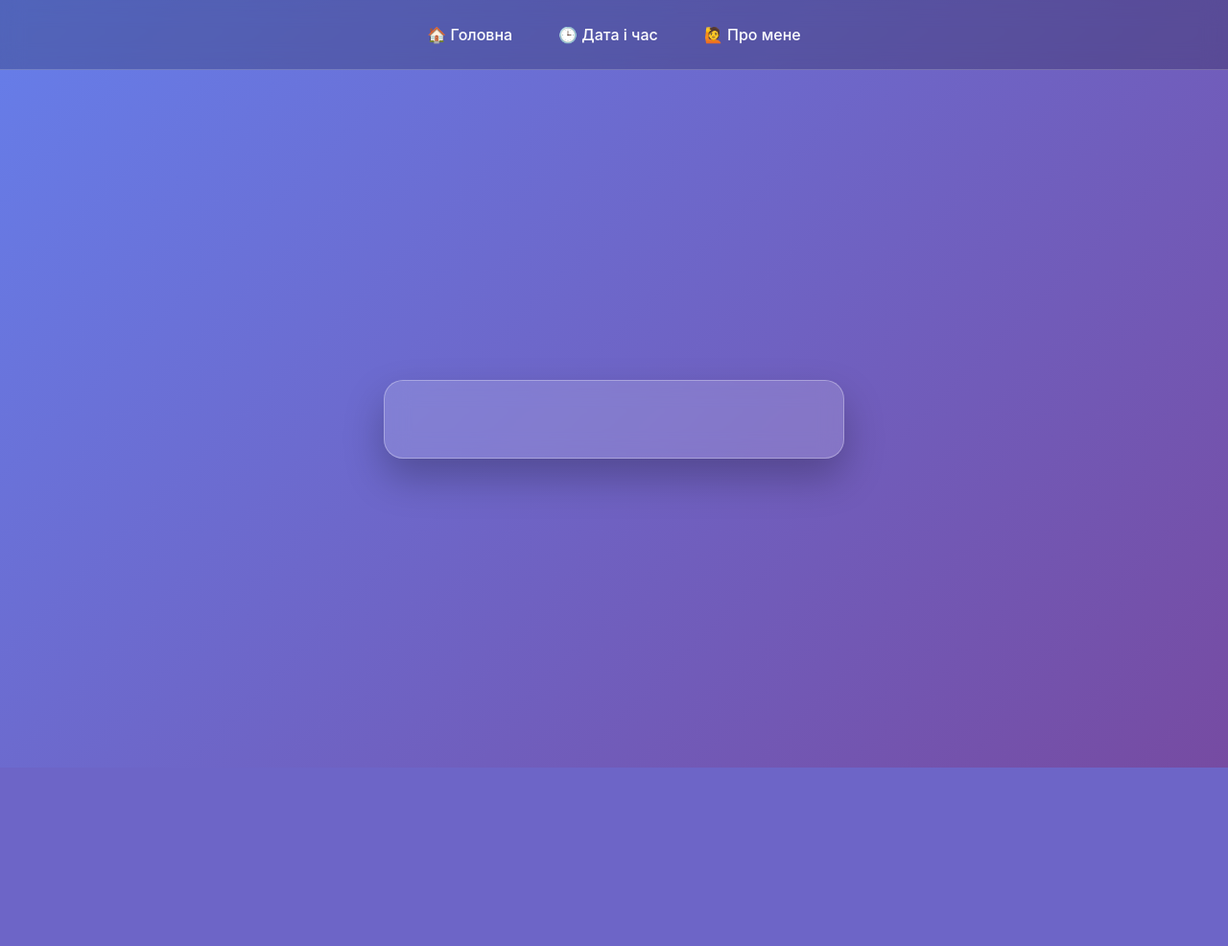
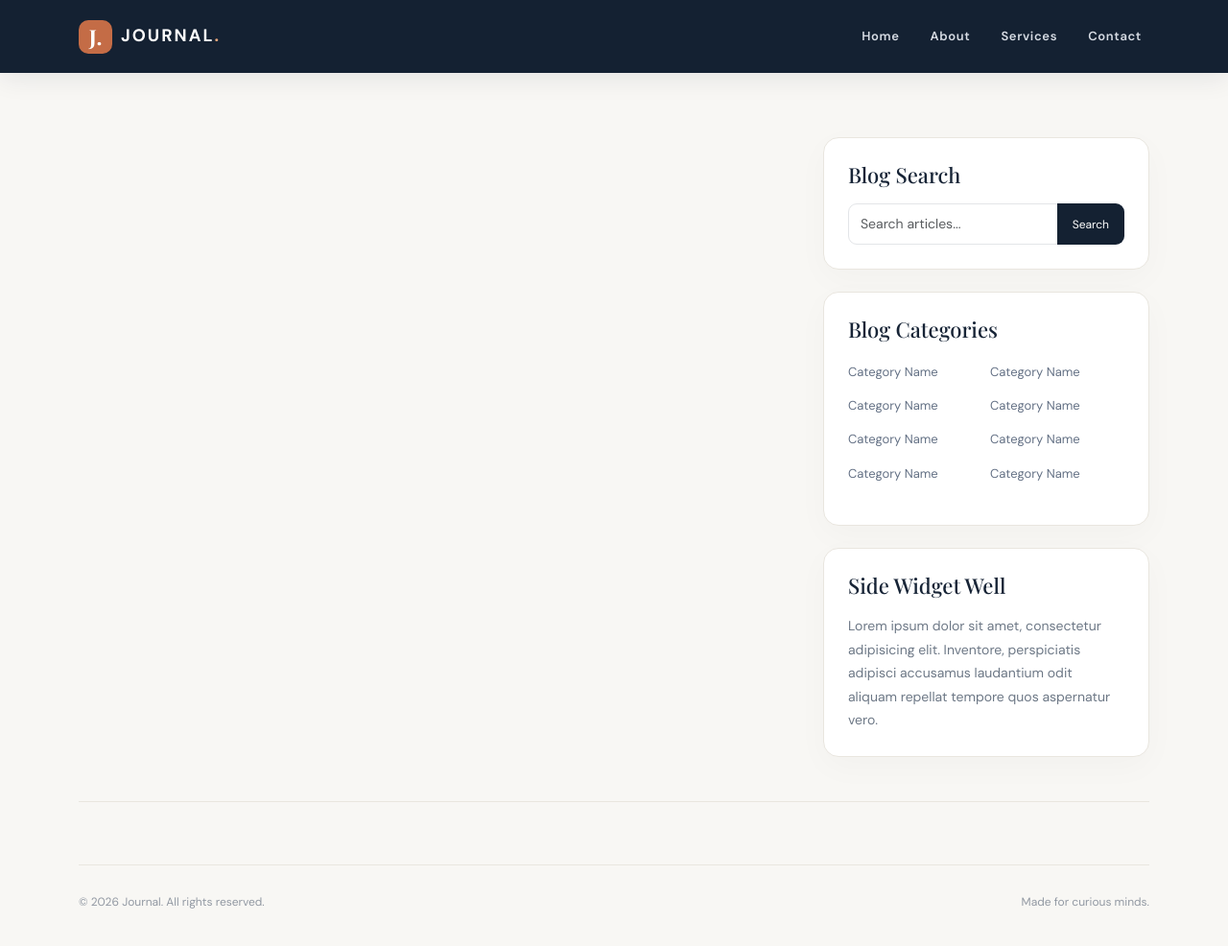
Before and after one commit to Csvgk/new-project, a Django app: template website/templates/base.html in a window 1280 px wide. Shown: the whole page at 96% size. Before the commit the page ends 800 px from the top, so only its background shows below. Run offline with Django 5.2, Linux system fonts and the light colour scheme; the template is opened without the code that fills it, so the values that code supplies are empty; parts of the project's set-up code (start-up, migrations or seed data) failed here and were passed over; some web fonts are replaced.

Commit message:
make a lot of changes )

```diff
--- a/website/helloweb/static/helloweb/clock.js
+++ /dev/null
@@ -1,4 +0,0 @@
-setInterval(function () {
-        var now = new Date();
-        document.getElementById("clock").textContent = now.toLocaleTimeString("uk-UA");
-    }, 1000);
--- a/website/helloweb/static/helloweb/style.css
+++ /dev/null
@@ -1,65 +0,0 @@
-* { box-sizing: border-box; margin: 0; padding: 0; }
-    body {
-        min-height: 100vh;
-        display: flex;
-        flex-direction: column;
-        font-family: -apple-system, "Segoe UI", Roboto, sans-serif;
-        background: linear-gradient(135deg, #667eea, #764ba2);
-        color: #fff;
-    }
-
-    /* Навігація */
-    nav {
-        display: flex;
-        justify-content: center;
-        flex-wrap: wrap;
-        gap: 8px;
-        padding: 16px;
-        background: rgba(0, 0, 0, 0.2);
-        backdrop-filter: blur(12px);
-        border-bottom: 1px solid rgba(255, 255, 255, 0.2);
-    }
-    nav a {
-        color: #fff;
-        text-decoration: none;
-        padding: 10px 20px;
-        border-radius: 999px;
-        font-weight: 500;
-        transition: background 0.2s;
-    }
-    nav a:hover { background: rgba(255, 255, 255, 0.2); }
-    nav a.active { background: #fff; color: #764ba2; font-weight: 700; }
-
-    /* Контент */
-    main {
-        flex: 1;
-        display: flex;
-        align-items: center;
-        justify-content: center;
-        padding: 20px;
-    }
-    .card {
-        background: rgba(255, 255, 255, 0.15);
-        backdrop-filter: blur(12px);
-        border: 1px solid rgba(255, 255, 255, 0.3);
-        border-radius: 20px;
-        padding: 40px 50px;
-        text-align: center;
-        box-shadow: 0 20px 40px rgba(0, 0, 0, 0.25);
-        max-width: 480px;
-        width: 100%;
-    }
-    h1 { font-size: 2.4rem; margin-bottom: 12px; }
-    p { opacity: 0.9; margin-bottom: 24px; }
-    ul { list-style: none; margin-bottom: 8px; }
-    li {
-        background: rgba(255, 255, 255, 0.2);
-        border-radius: 12px;
-        padding: 14px 18px;
-        margin: 10px 0;
-        font-size: 1.1rem;
-        display: flex;
-        justify-content: space-between;
-    }
-    li span { opacity: 0.8; }
-    .clock { font-size: 3rem; font-weight: 700; margin: 16px 0; letter-spacing: 2px; }
--- a/website/templates/base.html
+++ b/website/templates/base.html
@@ -1,28 +1,125 @@
-{% load static %}
-<!doctype html>
-<html lang="uk">
+<!DOCTYPE html>
+<html lang="en">
 <head>
-    <meta charset="utf-8">
-    <meta name="viewport" content="width=device-width, initial-scale=1">
-    <title>{% block title %}Мій сайт{% endblock %}</title>
-    <link rel="stylesheet" href="{% static 'helloweb/style.css' %}">
+    {% load static %}
+    <meta charset="utf-8"/>
+    <meta content="IE=edge" http-equiv="X-UA-Compatible"/>
+    <meta content="width=device-width, initial-scale=1" name="viewport"/>
+    <meta content="" name="description"/>
+    <meta content="" name="author"/>
+    <title>Journal — Stories &amp; Ideas</title>
+    <!-- Bootstrap Core CSS -->
+
+    <!-- Custom CSS -->
+
+    <!-- HTML5 Shim and Respond.js IE8 support of HTML5 elements and media queries -->
+    <!-- WARNING: Respond.js doesn't work if you view the page via file:// -->
+
+    <link href="https://cdn.jsdelivr.net/npm/bootstrap@5.3.3/dist/css/bootstrap.min.css" rel="stylesheet"/>
+    <link href="{% static 'blog/css/site.css' %}" rel="stylesheet"/>
 </head>
 <body>
-    <nav>
-        <a class="{% if request.resolver_match.url_name == 'index' %}active{% endif %}"
-           href="{% url 'index' %}">🏠 Головна</a>
-        <a class="{% if request.resolver_match.url_name == 'datetime' %}active{% endif %}"
-           href="{% url 'datetime' %}">🕒 Дата і час</a>
-        <a class="{% if request.resolver_match.url_name == 'about' %}active{% endif %}"
-           href="{% url 'about' %}">🙋 Про мене</a>
-    </nav>
+{% include 'blog/navbar.html' %}
+<!-- Page Content -->
+<div class="container page-container">
+    <div class="row g-5">
+        <!-- Blog Entries Column -->
+        <div class="col-lg-8">{% block content %} {% endblock %} </div>
+        <!-- Blog Sidebar Widgets Column -->
+        <div class="col-lg-4">
+            <!-- Blog Search Well -->
+            <div class="sidebar-card">
+                <h4 class="sidebar-heading">Blog Search</h4>
+                <div class="input-group">
+                    <input aria-label="Search articles" class="form-control" placeholder="Search articles..."
+                           type="text"/>
 
-    <main>
-        <div class="card">
-            {% block content %}{% endblock %}
+                    <button class="btn btn-search" type="button">Search</button>
+
+                </div>
+                <!-- /.input-group -->
+            </div>
+            <!-- Blog Categories Well -->
+            <div class="sidebar-card">
+                <h4 class="sidebar-heading">Blog Categories</h4>
+                <div class="row g-2">
+                    <div class="col-6">
+                        <ul class="list-unstyled category-list">
+                            <li><a href="#">Category Name</a>
+                            </li>
+                            <li><a href="#">Category Name</a>
+                            </li>
+                            <li><a href="#">Category Name</a>
+                            </li>
+                            <li><a href="#">Category Name</a>
+                            </li>
+                        </ul>
+                    </div>
+                    <!-- /.col-lg-6 -->
+                    <div class="col-6">
+                        <ul class="list-unstyled category-list">
+                            <li><a href="#">Category Name</a>
+                            </li>
+                            <li><a href="#">Category Name</a>
+                            </li>
+                            <li><a href="#">Category Name</a>
+                            </li>
+                            <li><a href="#">Category Name</a>
+                            </li>
+                        </ul>
+                    </div>
+                    <!-- /.col-lg-6 -->
+                </div>
+                <!-- /.row -->
+            </div>
+            <!-- Side Widget Well -->
+            <div class="sidebar-card">
+                <h4 class="sidebar-heading">Side Widget Well</h4>
+                <p>Lorem ipsum dolor sit amet, consectetur adipisicing elit. Inventore, perspiciatis adipisci accusamus
+                    laudantium odit aliquam repellat tempore quos aspernatur vero.</p>
+            </div>
         </div>
-    </main>
+    </div>
+    <!-- /.row -->
+    <hr class="soft-divider"/>
+    <!-- Footer -->
+    <footer class="site-footer">
+        <div class="d-flex flex-wrap justify-content-between gap-2">
+            <span>© 2026 Journal. All rights reserved.</span><span>Made for curious minds.</span></div>
+    </footer>
+</div>
+<!-- /.container -->
+<!-- jQuery -->
 
-    {% block scripts %}{% endblock %}
+<!-- Bootstrap Core JavaScript -->
+
+<script src="https://cdn.jsdelivr.net/npm/bootstrap@5.3.3/dist/js/bootstrap.bundle.min.js"></script>
+<script>function searchPosts() {
+    const q = document.querySelector('.sidebar-card input').value.trim().toLowerCase();
+    const cards = [...document.querySelectorAll('.post-card')];
+    if (!cards.length) {
+        window.location.href = 'index.html' + (q ? '?q=' + encodeURIComponent(q) : '');
+        return;
+    }
+    cards.forEach(c => {
+        c.hidden = !!q && !c.textContent.toLowerCase().includes(q)
+    });
+    let status = document.getElementById('searchStatus');
+    if (!status) {
+        status = document.createElement('p');
+        status.id = 'searchStatus';
+        status.className = 'search-status';
+        document.querySelector('.sidebar-card').append(status)
+    }
+    status.textContent = q ? cards.filter(c => !c.hidden).length + ' matching articles' : '';
+}
+
+document.addEventListener('DOMContentLoaded', () => {
+    const q = new URLSearchParams(location.search).get('q');
+    if (q && document.querySelector('.post-card')) {
+        document.querySelector('.sidebar-card input').value = q;
+        searchPosts()
+    }
+});</script>
 </body>
 </html>
--- /dev/null
+++ b/website/templates/blog/navbar.html
@@ -0,0 +1,17 @@
+<!-- Navigation -->
+<nav class="navbar navbar-expand-lg navbar-dark fixed-top site-navbar" role="navigation">
+    <div class="container"><a class="navbar-brand" href="index.html"><span class="brand-mark">J.</span> JOURNAL<span
+            class="brand-dot">.</span></a>
+        <button aria-controls="mainNav" aria-expanded="false" aria-label="Toggle navigation" class="navbar-toggler"
+                data-bs-target="#mainNav" data-bs-toggle="collapse" type="button"><span
+                class="navbar-toggler-icon"></span></button>
+        <div class="collapse navbar-collapse" id="mainNav">
+            <ul class="navbar-nav ms-auto gap-lg-3">
+                <li class="nav-item"><a class="nav-link" href="index.html">Home</a></li>
+                <li class="nav-item"><a class="nav-link" href="#about">About</a></li>
+                <li class="nav-item"><a class="nav-link" href="#services">Services</a></li>
+                <li class="nav-item"><a class="nav-link" href="{% url 'blog:contact' %}">Contact</a></li>
+            </ul>
+        </div>
+    </div>
+</nav>
--- a/website/website/urls.py
+++ b/website/website/urls.py
@@ -14,15 +14,10 @@ Including another URLconf
     1. Import the include() function: from django.urls import include, path
     2. Add a URL to urlpatterns:  path('blog/', include('blog.urls'))
 """
-
 from django.contrib import admin
-from django.urls import path
-
-from helloweb import views
+from django.urls import path,include
 
 urlpatterns = [
     path('admin/', admin.site.urls),
-    path('', views.index, name='index'),
-    path('datetime/', views.current_datetime, name='datetime'),
-    path('about/', views.about, name='about'),
+    path('',include('blog.urls')),
 ]
```
Also changed, not shown: website/helloweb/templates/helloweb/about.html (deleted, +0 -13 lines), website/helloweb/templates/helloweb/datetime.html (deleted, +0 -18 lines), website/helloweb/templates/helloweb/index.html (deleted, +0 -8 lines), website/helloweb/views.py (+221 -28 lines), website/templates/blog/contact.html (added, +8 -0 lines), website/templates/blog/index.html (added, +63 -0 lines), website/templates/blog/post.html (added, +93 -0 lines), website/website/settings.py (+6 -4 lines), website/blog/__init__.py (added), website/db.sqlite3 (deleted), website/static/blog/assets/avatar.svg (added), website/static/blog/assets/feature.svg (added), website/static/blog/css/site.css (added).
